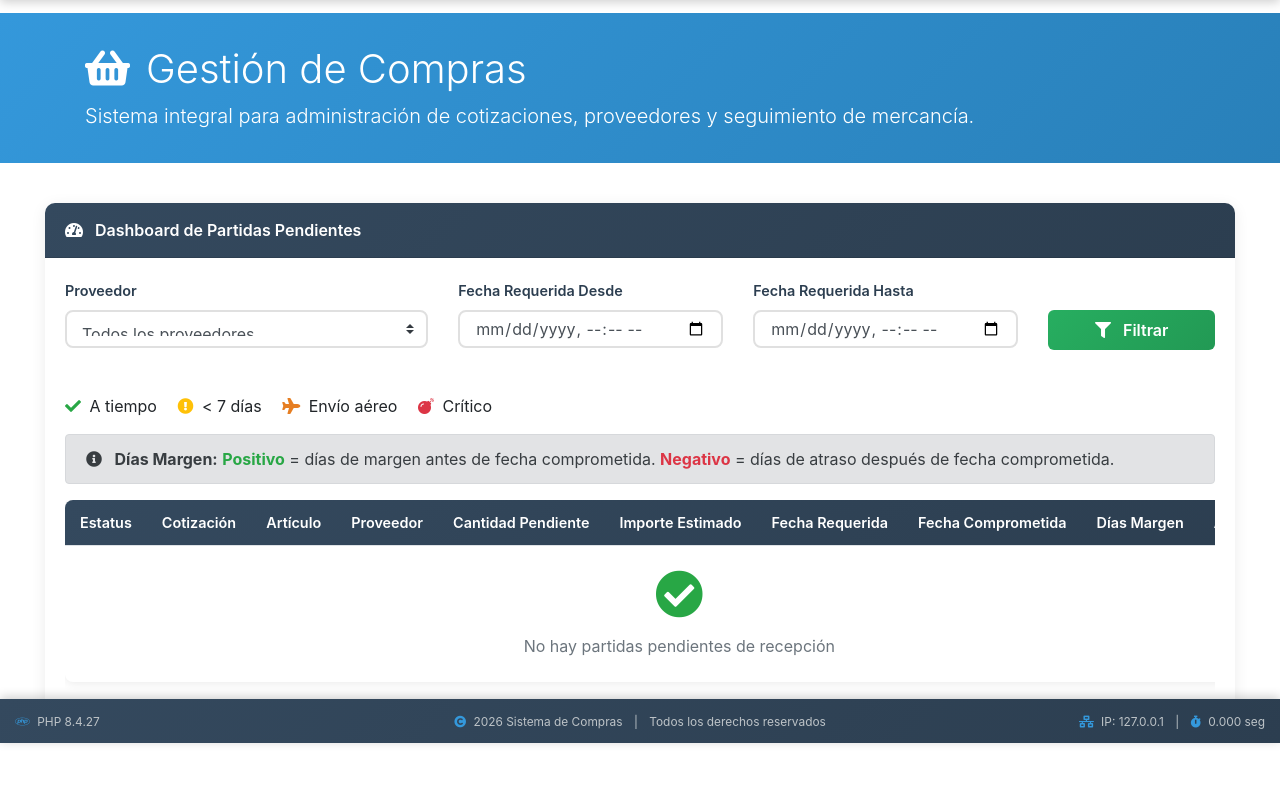
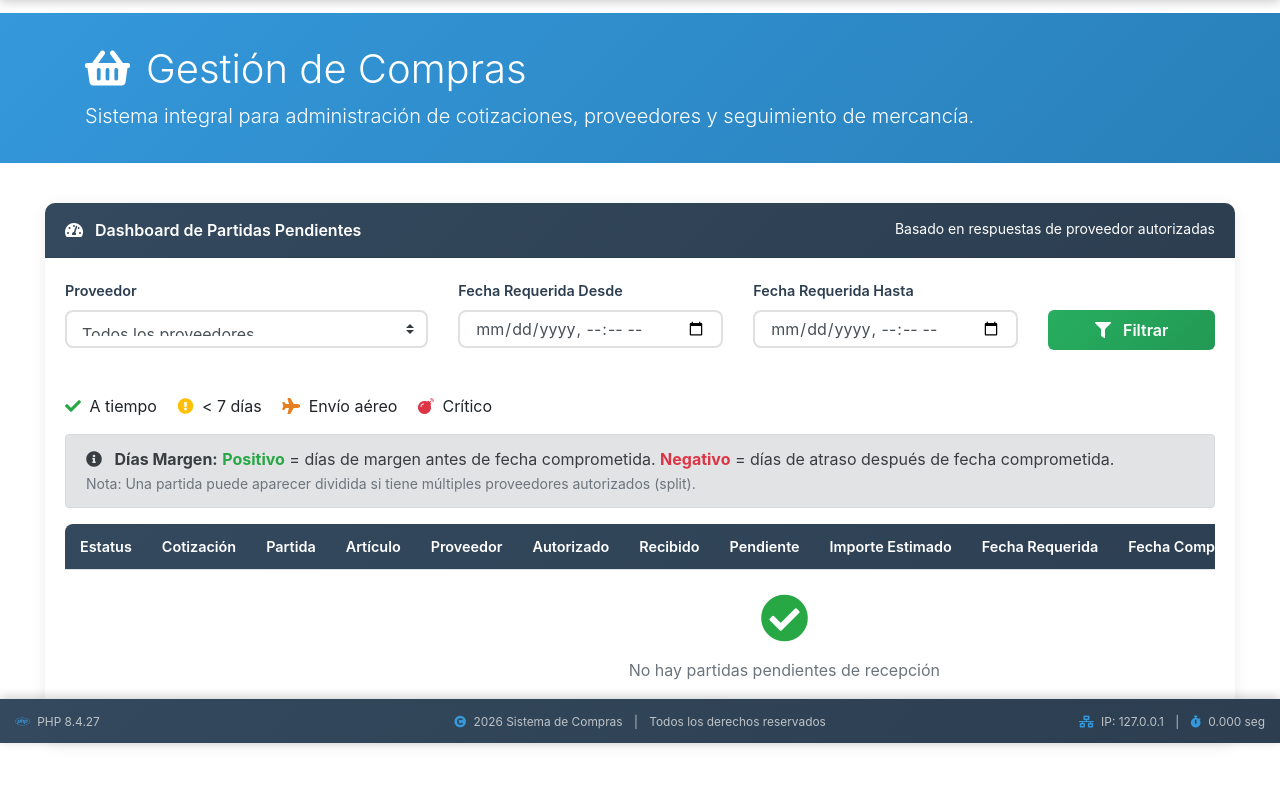
Before and after one commit to AlfonsoOrozcoAguilarnoNDA/maltir, a PHP site: page /dashboard_pendientes.php in a window 1280 px wide. Shown: the part 57-867 px from the top of the page. Run offline with PHP 8.4, Linux system fonts and the light colour scheme; tables that the repository leaves empty hold one stand-in row (values such as "Sample post").

Commit message:
Update dashboard_pendientes.php

```diff
--- a/dashboard_pendientes.php
+++ b/dashboard_pendientes.php
@@ -21,8 +21,10 @@
 
 // Modelo: KIMI 2.5
 // Módulo: Dashboard Principal de Seguimiento de Compras Pendientes
-// Actualizado: Columna "Días Margen" agregada - positivo = a tiempo, negativo = atrasado
+// CORREGIDO: Ahora muestra pendientes por respuesta_cotizacion (cada proveedor separado)
+// ya que una partida puede tener split entre múltiples proveedores
 ?>
+
 <?php require_once 'headerkimi.php'; ?>
 
 <link rel="stylesheet" href="compraskimi.css">
@@ -30,13 +32,15 @@
 <div id="subcontainer">
 
 <?php
+$usuario_sanitizado = mysqli_real_escape_string($link, $session_usuario);
+
 // Procesar filtros
 $idProveedor_filtro = isset($_POST['idProveedor']) ? intval($_POST['idProveedor']) : 0;
 $fecha_desde = isset($_POST['fecha_desde']) ? $_POST['fecha_desde'] : '';
 $fecha_hasta = isset($_POST['fecha_hasta']) ? $_POST['fecha_hasta'] : '';
 
-// Construir WHERE base
-$where = "WHERE d.activo = 'si' AND d.comprar = 'si' AND d.cantidad_recibida < d.cantidad_autorizada";
+// Construir WHERE base - ahora desde respuesta_cotizacion
+$where = "WHERE r.autorizado = 'si' AND r.activo = 'si' AND c.activo = 'si'";
 
 if ($idProveedor_filtro > 0) {
     $where .= " AND r.idProveedor = $idProveedor_filtro";
@@ -48,30 +52,93 @@ if ($fecha_hasta) {
     $where .= " AND d.fecha_requerida <= '$fecha_hasta'";
 }
 
-// Obtener partidas pendientes
-$sql = "SELECT d.*,
-        a.nombre as articulo_nombre,
-        u.idUnidadMedida,
-        p.nombre as proveedor_nombre,
-        c.idCotizacion,
-        c.comentario as cotizacion_comentario,
-        r.precio_total,
-        r.cantidad_cotizada,
-        r.ajuste,
-        r.fecha_comprometida
-        FROM cotizaciones_detalle d
+// Obtener pendientes desde respuesta_cotizacion (no desde detalle directamente)
+// Esto permite ver split de compras: una partida puede tener múltiples proveedores
+$sql = "SELECT
+            r.idRespuesta,
+            r.idProveedor,
+            r.precio_total,
+            r.cantidad_cotizada,
+            r.cantidad_autorizada,
+            r.fecha_comprometida,
+            r.ajuste,
+            r.fecha_autorizacion,
+            d.idDetalle,
+            d.idCotizacion,
+            d.fecha_requerida,
+            d.cantidad_recibida as total_recibido_detalle, -- Lo que ya llegó de esta partida (de todos los proveedores)
+            a.nombre as articulo_nombre,
+            a.idArticulo,
+            u.idUnidadMedida,
+            p.nombre as proveedor_nombre,
+            c.comentario as cotizacion_comentario,
+            -- Calcular cuánto ya se recibió específicamente de este proveedor/respuesta
+            -- Nota: En el modelo actual, cantidad_recibida está en detalle (acumulado de todos los proveedores)
+            -- Para split exacto, se necesitaría una tabla de recepciones por respuesta
+            -- Por ahora, asumimos proporcional o usamos el total recibido del detalle
+            (SELECT SUM(cantidad) FROM kardex k
+             WHERE k.idArticulo = a.idArticulo
+             AND k.referencia LIKE CONCAT('Cot ', d.idCotizacion, '%')
+             AND k.tipo_movimiento = 'entrada'
+             AND k.fecha_movimiento >= r.fecha_autorizacion) as cantidad_recibida_estimada
+        FROM respuesta_cotizacion r
+        JOIN cotizaciones_detalle d ON r.idDetalle = d.idDetalle AND d.activo = 'si'
         JOIN cat_articulos a ON d.idArticulo = a.idArticulo
         JOIN cat_unidades_medida u ON d.idUnidadMedida = u.idUnidadMedida
         JOIN cotizaciones_maestro c ON d.idCotizacion = c.idCotizacion
-        JOIN respuesta_cotizacion r ON d.idDetalle = r.idDetalle AND r.autorizado = 'si' AND r.activo = 'si'
         JOIN cat_proveedores p ON r.idProveedor = p.idProveedor
         $where
-        ORDER BY d.fecha_requerida ASC";
+        HAVING (r.cantidad_autorizada - IFNULL(cantidad_recibida_estimada, 0)) > 0
+        ORDER BY d.fecha_requerida ASC, r.idRespuesta";
 
 $res = mysqli_query($link, $sql);
 
+// Si la query anterior es muy compleja, usar esta versión simplificada:
+// Muestra respuestas autorizadas donde el detalle aún tiene pendiente por recibir
+$sql_simple = "SELECT
+                r.idRespuesta,
+                r.idProveedor,
+                r.precio_total,
+                r.cantidad_cotizada,
+                r.cantidad_autorizada,
+                r.fecha_comprometida,
+                r.ajuste,
+                d.idDetalle,
+                d.idCotizacion,
+                d.fecha_requerida,
+                d.cantidad_recibida,
+                d.cantidad_solicitada,
+                a.nombre as articulo_nombre,
+                a.idArticulo,
+                u.idUnidadMedida,
+                p.nombre as proveedor_nombre,
+                c.comentario as cotizacion_comentario
+               FROM respuesta_cotizacion r
+               JOIN cotizaciones_detalle d ON r.idDetalle = d.idDetalle AND d.activo = 'si'
+               JOIN cat_articulos a ON d.idArticulo = a.idArticulo
+               JOIN cat_unidades_medida u ON d.idUnidadMedida = u.idUnidadMedida
+               JOIN cotizaciones_maestro c ON d.idCotizacion = c.idCotizacion
+               JOIN cat_proveedores p ON r.idProveedor = p.idProveedor
+               WHERE r.autorizado = 'si'
+               AND r.activo = 'si'
+               AND c.activo = 'si'
+               AND d.cantidad_recibida < d.cantidad_autorizada";
+
+if ($idProveedor_filtro > 0) {
+    $sql_simple .= " AND r.idProveedor = $idProveedor_filtro";
+}
+if ($fecha_desde) {
+    $sql_simple .= " AND d.fecha_requerida >= '$fecha_desde'";
+}
+if ($fecha_hasta) {
+    $sql_simple .= " AND d.fecha_requerida <= '$fecha_hasta'";
+}
+$sql_simple .= " ORDER BY d.fecha_requerida ASC, r.idRespuesta";
+
+$res = mysqli_query($link, $sql_simple);
+
 // Calcular estatus basado en reglas
-function calcularEstatus($fecha_requerida, $fecha_comprometida, $fecha_recibida, $ajuste, $idArticulo, $idProveedor, $link) {
+function calcularEstatus($fecha_requerida, $fecha_comprometida, $ajuste, $idArticulo, $idProveedor, $link) {
     $hoy = new DateTime();
     $fecha_req = new DateTime($fecha_requerida);
     $dias_para_requerida = $hoy->diff($fecha_req)->days;
@@ -111,43 +178,30 @@ function calcularEstatus($fecha_requerida, $fecha_comprometida, $fecha_recibida,
         return ['clase' => 'status-warning', 'icono' => 'fa-exclamation-circle', 'texto' => 'Faltan ' . $dias_para_requerida . ' días', 'color_fila' => 'table-warning'];
     }
 
-    // Si ya pasó la fecha requerida y no se recibió = bomba
-    if ($es_pasado && !$fecha_recibida) {
-        return ['clase' => 'status-bomba', 'icono' => 'fa-bomb', 'texto' => 'Vencido - no recibido', 'color_fila' => 'table-danger'];
+    // Si ya pasó la fecha requerida = bomba
+    if ($es_pasado) {
+        return ['clase' => 'status-bomba', 'icono' => 'fa-bomb', 'texto' => 'Vencido', 'color_fila' => 'table-danger'];
     }
 
     // Default = ok
     return ['clase' => 'status-ok', 'icono' => 'fa-check', 'texto' => 'A tiempo', 'color_fila' => ''];
 }
 
-// Calcular días margen (nueva función)
+// Calcular días margen
 function calcularDiasMargen($fecha_comprometida, $fecha_requerida) {
     $hoy = new DateTime();
 
-    // Si hay fecha comprometida, calcular respecto a esa
     if ($fecha_comprometida) {
         $fecha_comp = new DateTime($fecha_comprometida);
         $diff = $hoy->diff($fecha_comp);
         $dias = $diff->days;
-
-        // Si hoy > fecha comprometida = negativo (atrasado)
-        if ($hoy > $fecha_comp) {
-            return -$dias; // Negativo = días de atraso
-        } else {
-            return $dias; // Positivo = días de margen
-        }
+        return ($hoy > $fecha_comp) ? -$dias : $dias;
     }
 
-    // Si no hay fecha comprometida, calcular respecto a fecha requerida
     $fecha_req = new DateTime($fecha_requerida);
     $diff = $hoy->diff($fecha_req);
     $dias = $diff->days;
-
-    if ($hoy > $fecha_req) {
-        return -$dias; // Negativo = días de atraso vs requerida
-    } else {
-        return $dias; // Positivo = días de margen vs requerida
-    }
+    return ($hoy > $fecha_req) ? -$dias : $dias;
 }
 ?>
 
@@ -156,6 +210,7 @@ function calcularDiasMargen($fecha_comprometida, $fecha_requerida) {
     <div class="card card-modulo mb-4">
         <div class="card-header bg-primary text-white">
             <i class="fas fa-tachometer-alt mr-2"></i> Dashboard de Partidas Pendientes
+            <small class="float-right">Basado en respuestas de proveedor autorizadas</small>
         </div>
         <div class="card-body">
 
@@ -171,8 +226,7 @@ function calcularDiasMargen($fecha_comprometida, $fecha_requerida) {
                                 $res_prov = mysqli_query($link, "SELECT DISTINCT p.idProveedor, p.nombre
                                                                  FROM cat_proveedores p
                                                                  JOIN respuesta_cotizacion r ON p.idProveedor = r.idProveedor
-                                                                 JOIN cotizaciones_detalle d ON r.idDetalle = d.idDetalle
-                                                                 WHERE d.comprar = 'si' AND d.cantidad_recibida < d.cantidad_autorizada
+                                                                 WHERE r.autorizado = 'si' AND r.activo = 'si'
                                                                  AND p.activo = 'si' ORDER BY p.nombre");
                                 while ($row = mysqli_fetch_assoc($res_prov)) {
                                     $selected = ($idProveedor_filtro == $row['idProveedor']) ? 'selected' : '';
@@ -219,6 +273,7 @@ function calcularDiasMargen($fecha_comprometida, $fecha_requerida) {
                 <strong>Días Margen:</strong>
                 <span class="text-success font-weight-bold">Positivo</span> = días de margen antes de fecha comprometida.
                 <span class="text-danger font-weight-bold">Negativo</span> = días de atraso después de fecha comprometida.
+                <br><small class="text-muted">Nota: Una partida puede aparecer dividida si tiene múltiples proveedores autorizados (split).</small>
             </div>
 
             <!-- Tabla de Pendientes -->
@@ -228,9 +283,12 @@ function calcularDiasMargen($fecha_comprometida, $fecha_requerida) {
                         <tr>
                             <th>Estatus</th>
                             <th>Cotización</th>
+                            <th>Partida</th>
                             <th>Artículo</th>
                             <th>Proveedor</th>
-                            <th>Cantidad Pendiente</th>
+                            <th>Autorizado</th>
+                            <th>Recibido</th>
+                            <th>Pendiente</th>
                             <th>Importe Estimado</th>
                             <th>Fecha Requerida</th>
                             <th>Fecha Comprometida</th>
@@ -241,15 +299,42 @@ function calcularDiasMargen($fecha_comprometida, $fecha_requerida) {
                     <tbody>
                         <?php
                         $total_importe = 0;
+                        $partidas_procesadas = []; // Para detectar splits
+
                         while ($row = mysqli_fetch_assoc($res)) {
-                            $cantidad_pendiente = $row['cantidad_autorizada'] - $row['cantidad_recibida'];
+                            // Calcular pendiente para ESTA respuesta específica
+                            // Nota: En split, el recibido del detalle es acumulado de todos los proveedores
+                            // Estimamos proporcional o usamos lógica de negocio específica
+                            $cantidad_autorizada_resp = $row['cantidad_autorizada'];
+
+                            // Si hay recibido en el detalle, estimamos cuánto corresponde a esta respuesta
+                            // Lógica simplificada: si solo hay una respuesta autorizada para esta partida, todo el recibido es de ella
+                            $sql_count_resp = "SELECT COUNT(*) as total_resp, SUM(cantidad_autorizada) as total_aut
+                                               FROM respuesta_cotizacion
+                                               WHERE idDetalle = {$row['idDetalle']} AND autorizado = 'si' AND activo = 'si'";
+                            $res_count = mysqli_query($link, $sql_count_resp);
+                            $count_data = mysqli_fetch_assoc($res_count);
+
+                            if ($count_data['total_resp'] == 1) {
+                                // Solo un proveedor, todo el recibido es de él
+                                $recibido_esta_resp = $row['cantidad_recibida'];
+                            } else {
+                                // Múltiples proveedores (split) - estimamos proporcional
+                                $proporcion = $cantidad_autorizada_resp / $count_data['total_aut'];
+                                $recibido_esta_resp = $row['cantidad_recibida'] * $proporcion;
+                            }
+
+                            $cantidad_pendiente = $cantidad_autorizada_resp - $recibido_esta_resp;
+
+                            // Solo mostrar si realmente hay pendiente
+                            if ($cantidad_pendiente <= 0.000001) continue;
+
                             $precio_unitario = $row['precio_total'] / $row['cantidad_cotizada'];
                             $importe_estimado = $precio_unitario * $cantidad_pendiente;
                             $total_importe += $importe_estimado;
 
-                            $estatus = calcularEstatus($row['fecha_requerida'], $row['fecha_comprometida'], $row['fecha_recibida'], $row['ajuste'], $row['idArticulo'], $row['idProveedor'], $link);
+                            $estatus = calcularEstatus($row['fecha_requerida'], $row['fecha_comprometida'], null, $row['ajuste'], $row['idArticulo'], $row['idProveedor'], $link);
 
-                            // Calcular días margen
                             $dias_margen = calcularDiasMargen($row['fecha_comprometida'], $row['fecha_requerida']);
 
                             // Clase para días margen
@@ -264,51 +349,49 @@ function calcularDiasMargen($fecha_comprometida, $fecha_requerida) {
                                 $icono_margen = '<i class="fas fa-arrow-down mr-1"></i>';
                             }
 
+                            // Detectar si es split (múltiples proveedores en misma partida)
+                            $es_split = ($count_data['total_resp'] > 1) ? ' <span class="badge badge-info" title="Split de compra">S</span>' : '';
+
                             echo '<tr class="' . $estatus['color_fila'] . '">';
                             echo '<td class="text-center">';
                             echo '<i class="fas ' . $estatus['icono'] . ' ' . $estatus['clase'] . '" style="font-size:1.3rem;" title="' . $estatus['texto'] . '"></i>';
                             echo '</td>';
                             echo '<td class="font-weight-bold">#' . $row['idCotizacion'] . '</td>';
+                            echo '<td>' . $row['idDetalle'] . $es_split . '</td>';
                             echo '<td>' . htmlspecialchars($row['articulo_nombre']) . '</td>';
                             echo '<td>' . htmlspecialchars($row['proveedor_nombre']) . '</td>';
-                            echo '<td class="font-weight-bold">' . number_format($cantidad_pendiente, 6) . ' ' . $row['idUnidadMedida'] . '</td>';
+                            echo '<td class="text-right">' . number_format($cantidad_autorizada_resp, 6) . ' ' . $row['idUnidadMedida'] . '</td>';
+                            echo '<td class="text-right text-muted">' . number_format($recibido_esta_resp, 6) . '</td>';
+                            echo '<td class="font-weight-bold text-primary text-right">' . number_format($cantidad_pendiente, 6) . '</td>';
                             echo '<td class="text-right">$' . number_format($importe_estimado, 2) . '</td>';
                             echo '<td>' . date('d/m/Y', strtotime($row['fecha_requerida'])) . '</td>';
                             echo '<td>' . ($row['fecha_comprometida'] ? date('d/m/Y', strtotime($row['fecha_comprometida'])) : '-') . '</td>';
-
-                            // Nueva columna: Días Margen
-                            echo '<td class="' . $clase_margen . '">';
+                            echo '<td class="' . $clase_margen . ' text-center">';
                             echo $icono_margen . $dias_margen;
-                            if ($dias_margen > 0) {
-                                echo ' <small>días</small>';
-                            } else {
-                                echo ' <small>días atraso</small>';
-                            }
                             echo '</td>';
-
                             echo '<td>';
                             echo '<form method="POST" action="generar_correo.php" style="display:inline;">';
                             echo '<input type="hidden" name="idCotizacion" value="' . $row['idCotizacion'] . '">';
                             echo '<button type="submit" class="btn btn-info btn-sm">';
-                            echo '<i class="fas fa-envelope mr-1"></i> Generar correo';
+                            echo '<i class="fas fa-envelope mr-1"></i> Correo';
                             echo '</button>';
                             echo '</form>';
                             echo '</td>';
                             echo '</tr>';
                         }
 
-                        if (mysqli_num_rows($res) == 0) {
-                            echo '<tr><td colspan="10" class="text-center text-muted py-4">';
+                        if (mysqli_num_rows($res) == 0 || $total_importe == 0) {
+                            echo '<tr><td colspan="13" class="text-center text-muted py-4">';
                             echo '<i class="fas fa-check-circle fa-3x mb-3 text-success"></i><br>';
                             echo 'No hay partidas pendientes de recepción';
                             echo '</td></tr>';
                         }
                         ?>
                     </tbody>
-                    <?php if (mysqli_num_rows($res) > 0): ?>
+                    <?php if ($total_importe > 0): ?>
                     <tfoot class="thead-light">
                         <tr>
-                            <td colspan="5" class="text-right font-weight-bold">Total Importe Estimado:</td>
+                            <td colspan="8" class="text-right font-weight-bold">Total Importe Estimado:</td>
                             <td class="text-right font-weight-bold text-primary">$<?php echo number_format($total_importe, 2); ?></td>
                             <td colspan="4"></td>
                         </tr>
```
